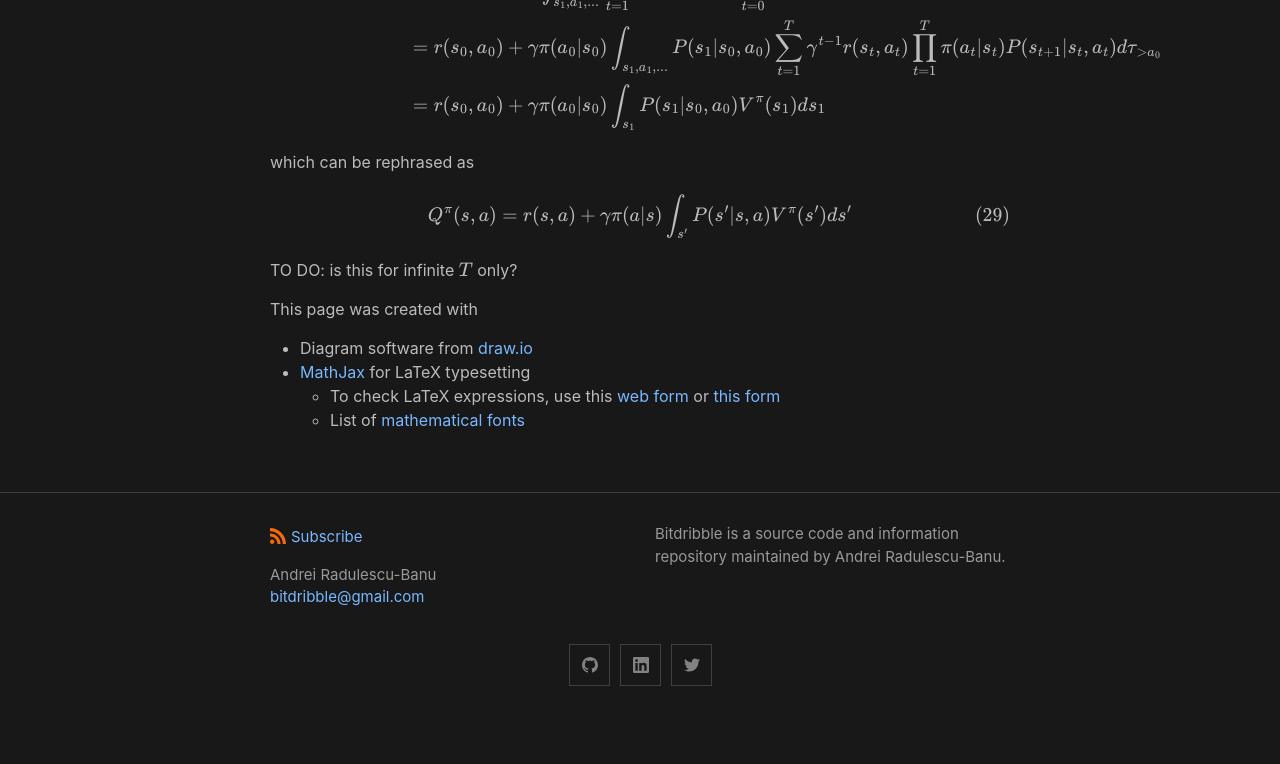
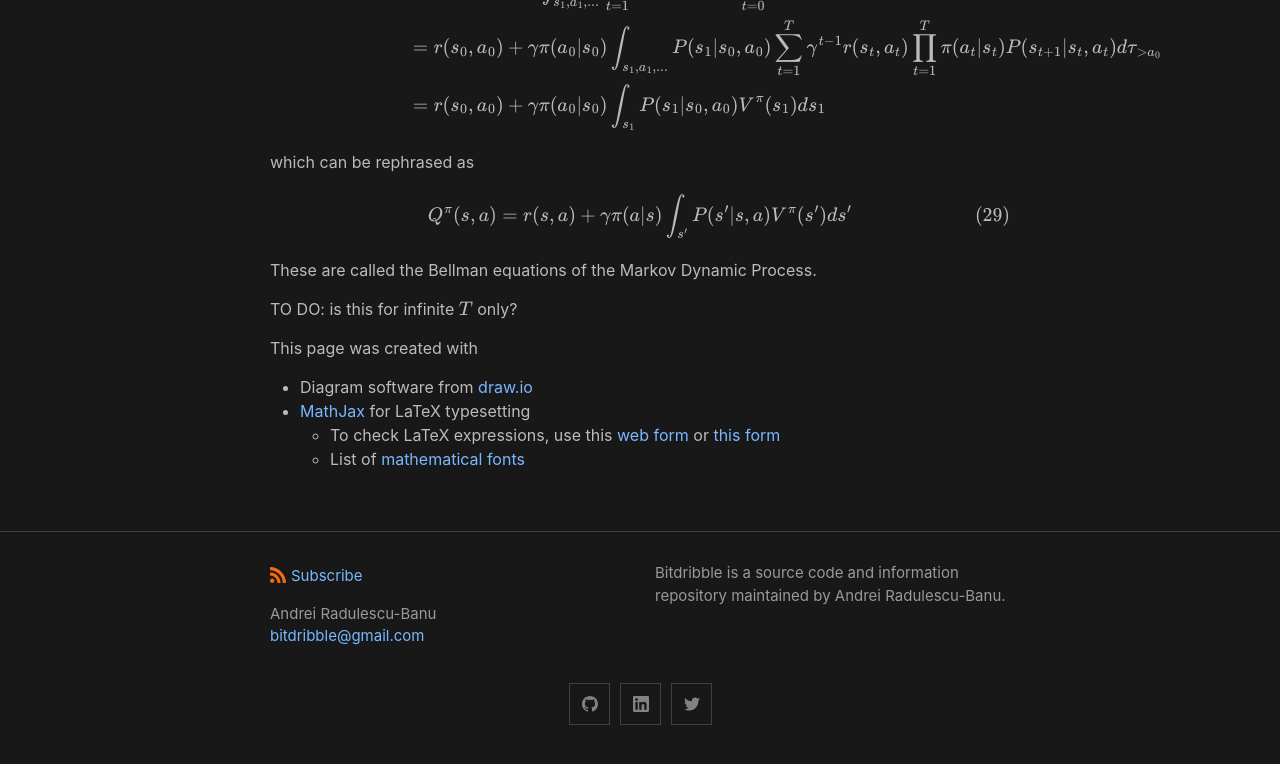
Before and after one commit to analytiq-hub/sigagent.github.io, a Jekyll site: the page built from machine_learning/_posts/2021-01-22-reinforce.md, in a window 1280 px wide and 900 px high, scrolled down 5967 px. Shown: the top 764 px of the window. Built offline with Jekyll 4.4.1, drawn with Linux system fonts in a browser that asks for light colours; formulas are drawn with MathJax 3; a script that is not in the unit is left out.

Commit message:
*** empty log message ***

```diff
--- a/machine_learning/_posts/2021-01-22-reinforce.md
+++ b/machine_learning/_posts/2021-01-22-reinforce.md
@@ -222,6 +222,8 @@ Q^\pi(s, a) & = r(s, a) + \gamma \pi(a \vert s) \int_{s'} P(s' \vert s, a) V^\pi
 \end{align}
 $$
 
+These are called the Bellman equations of the Markov Dynamic Process.
+
 TO DO: is this for infinite $$T$$ only?
 
 
```
